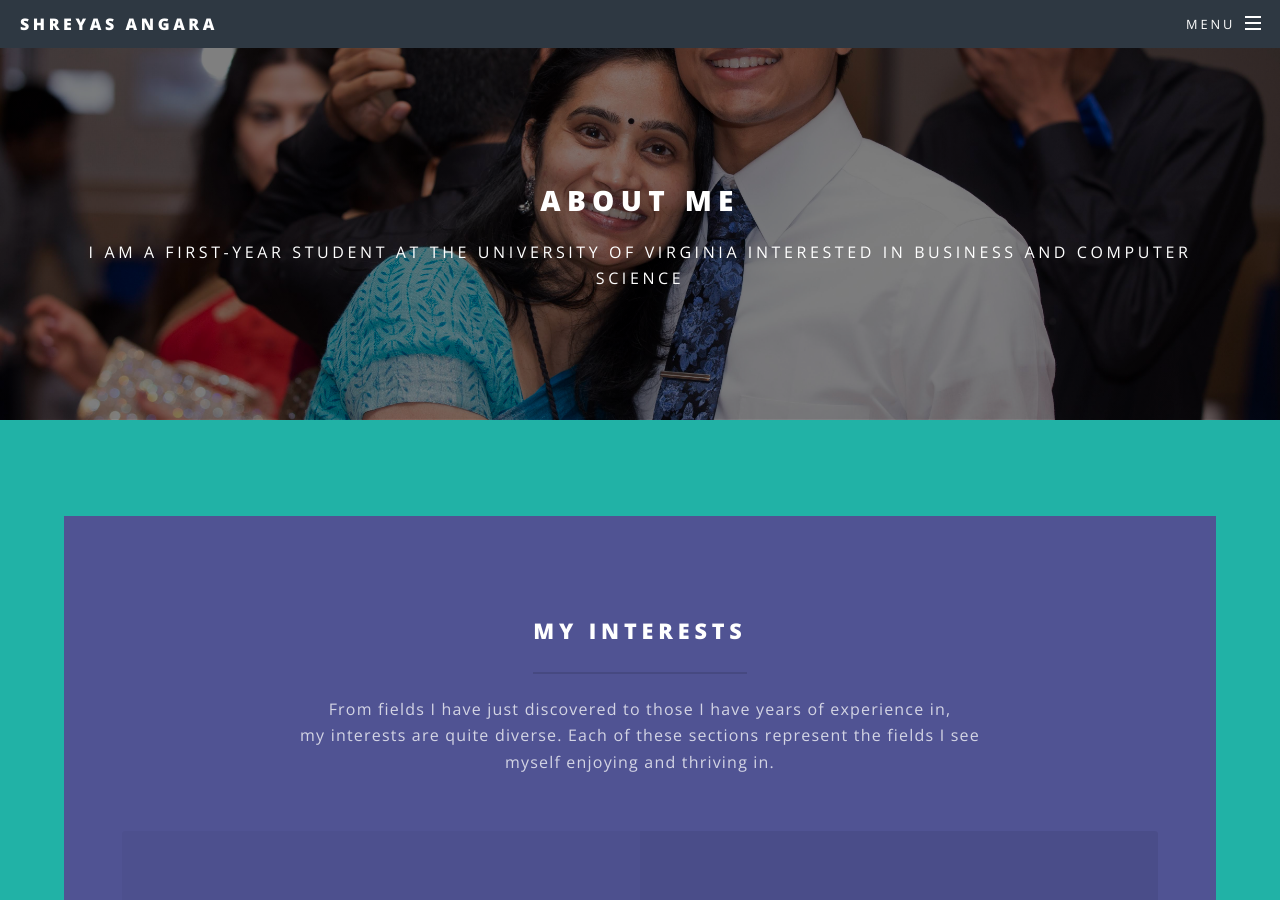
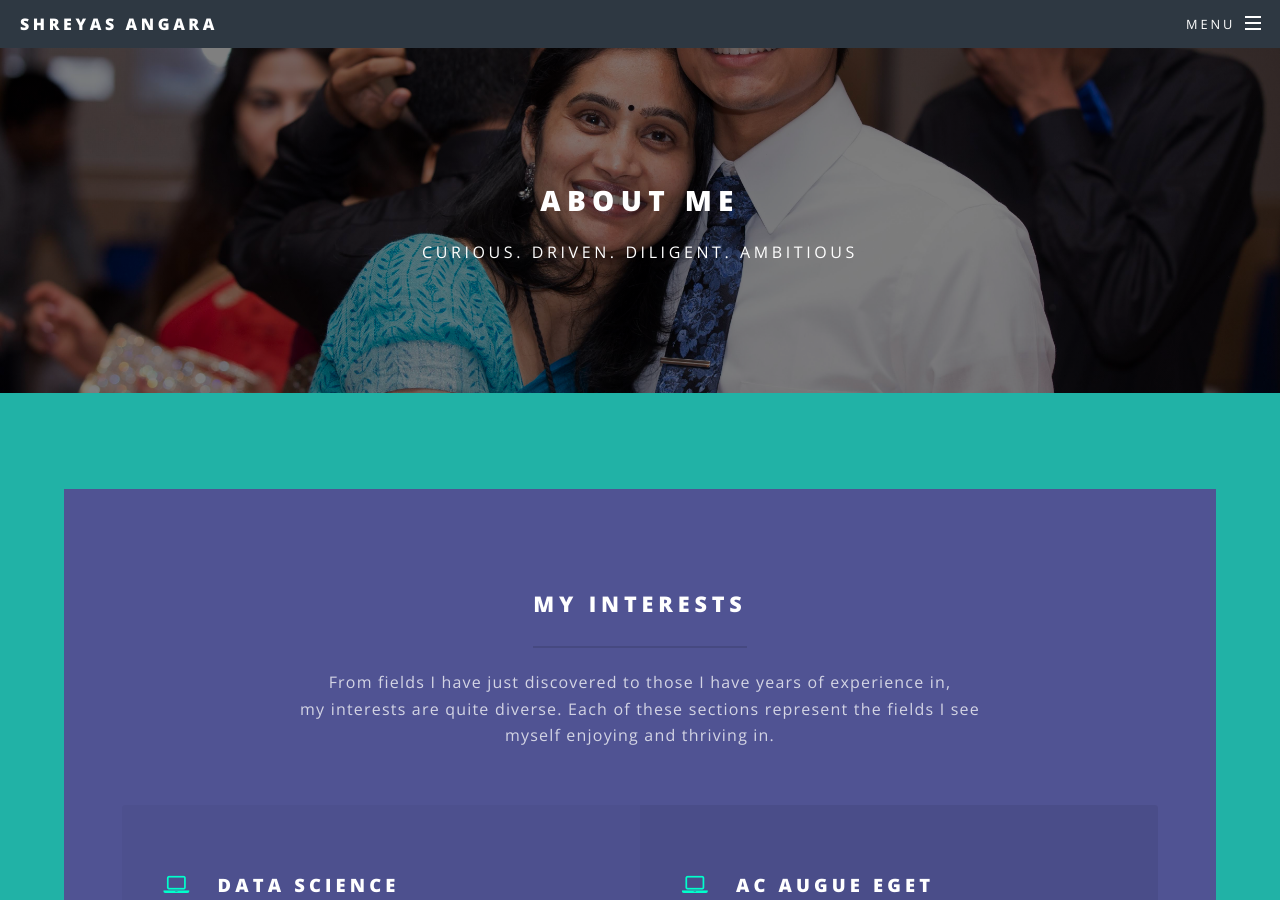
Before and after one commit to shreyas00023/mywebsite, a Jekyll site: the page aboutme.html, which Jekyll copies as it is, in a window 1280 px wide and 900 px high. Built offline with Jekyll 4.4.1, drawn with Linux system fonts in a browser that asks for light colours.

Commit message:
Update aboutme.html

```diff
--- a/aboutme.html
+++ b/aboutme.html
@@ -34,7 +34,7 @@
 
   <header>
     <h2>About Me</h2>
-    <p>I am a first-year student at the University of Virginia interested in Business and Computer Science</p>
+    <p>Curious. Driven. Diligent. Ambitious</p>
   </header>
 
   <section class="wrapper style1 special">
```
